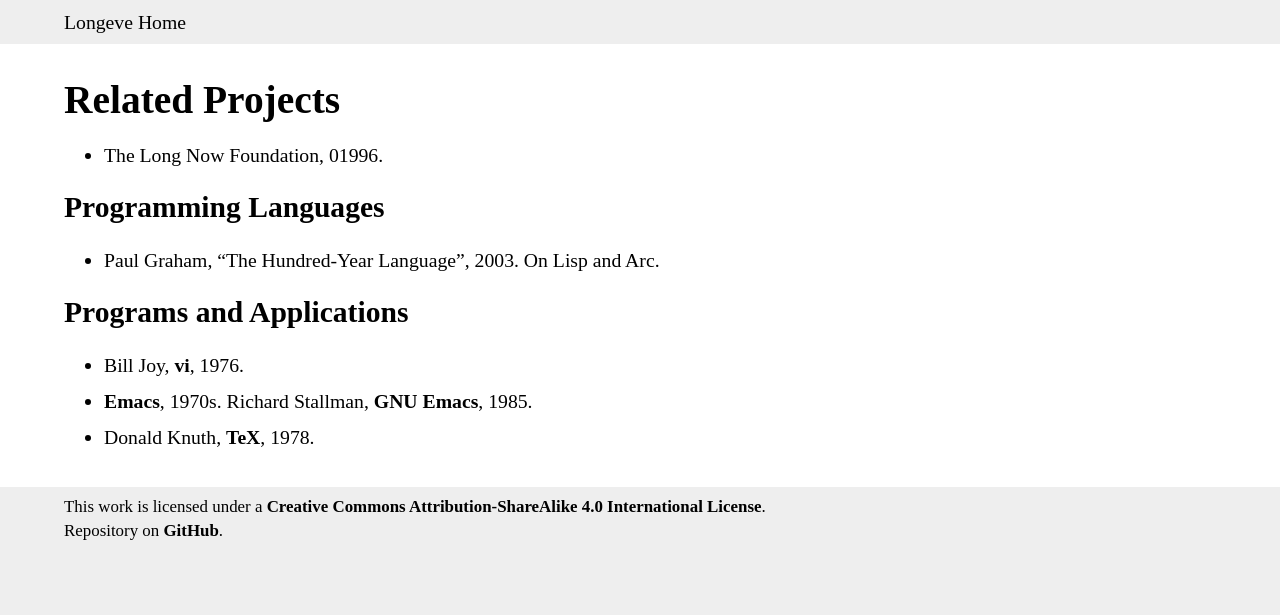
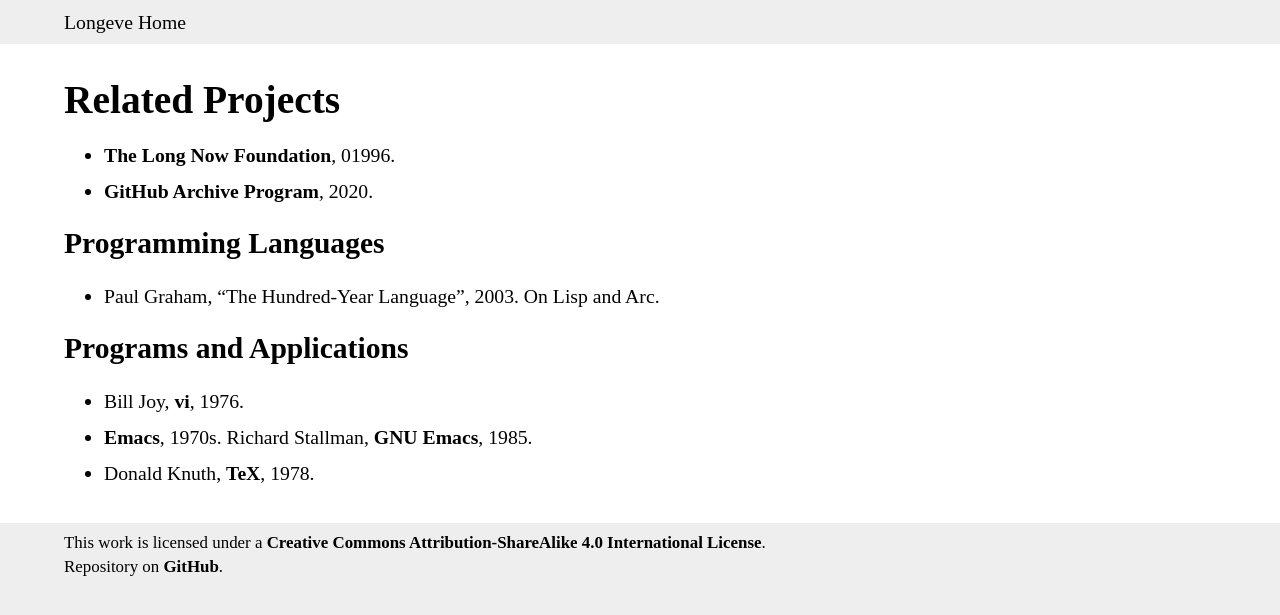
Before and after one commit to longeve/longeve.github.io, a Jekyll site: the page built from related.md, in a window 1280 px wide. Shown: the top 615 px of the page. Built offline with Jekyll 4.4.1, drawn with Linux system fonts in a browser that asks for light colours; some web fonts are replaced; our own code applies the rules of GitHub Pages for plain Markdown files; Markdown is read by kramdown in place of the engine named in the settings.

Commit message:
Update related.md

```diff
--- a/related.md
+++ b/related.md
@@ -4,6 +4,8 @@
 # Related Projects
 
 - [The Long Now Foundation](http://longnow.org/), 01996.
+
+- [GitHub Archive Program](https://archiveprogram.github.com/), 2020.
 
 
 ## Programming Languages
```
